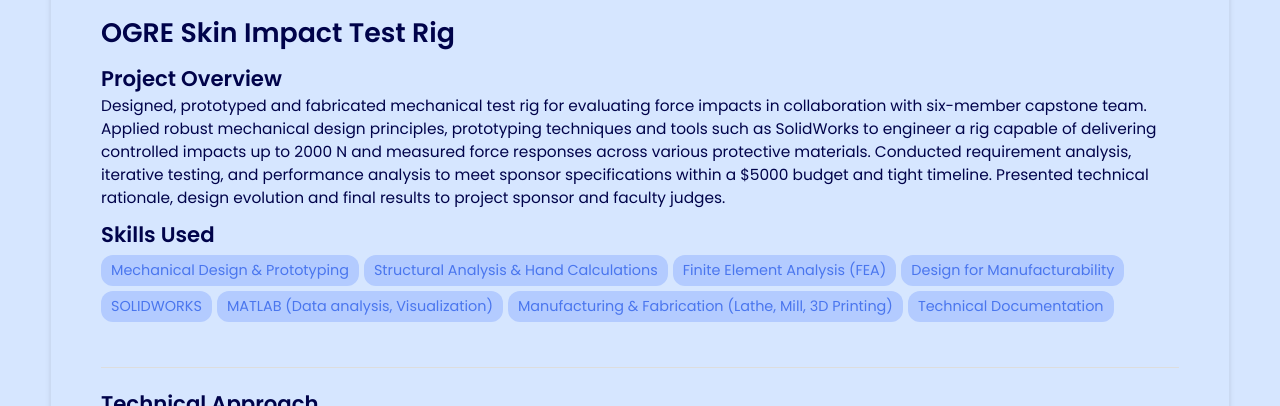
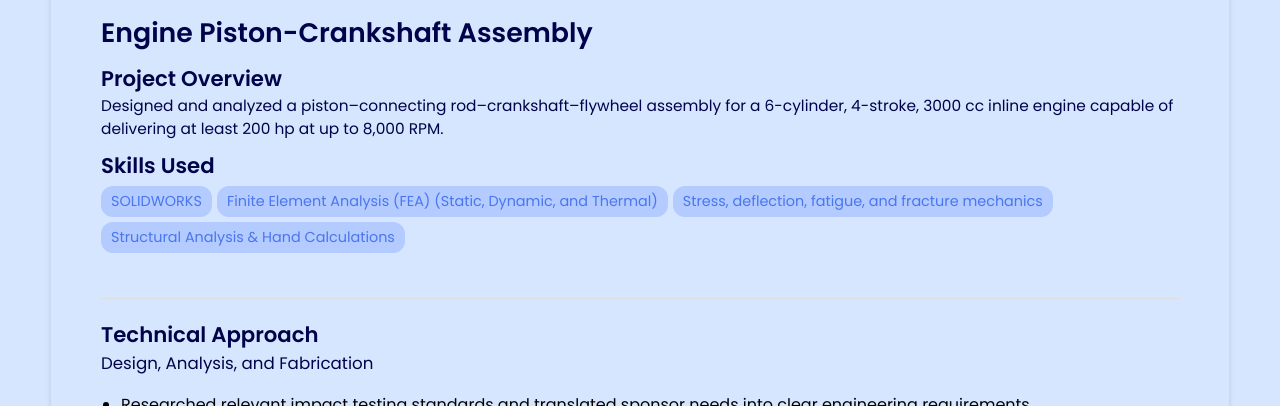
Before and after one commit to magasterdoda/magasterdoda.github.io, a Jekyll site: the page built from _projects/engine-assembly/index.md, in a window 1280 px wide and 900 px high, cut to the strip 494-900 px from the top of the window. Built offline with Jekyll 4.4.1, drawn with Linux system fonts in a browser that asks for light colours.

Commit message:
Update project details for engine assembly

```diff
--- a/_projects/engine-assembly/index.md
+++ b/_projects/engine-assembly/index.md
@@ -1,21 +1,14 @@
 ---
 layout: post
-title: OGRE Skin Impact Test Rig
-description:  Designed, prototyped and fabricated mechanical test rig for evaluating force impacts in collaboration with
-    six-member capstone team. Applied robust mechanical design principles, prototyping techniques and tools such as SolidWorks
-    to engineer a rig capable of delivering controlled impacts up to 2000 N and measured force responses across various protective
-    materials. Conducted requirement analysis, iterative testing, and performance analysis to meet sponsor specifications within
-    a $5000 budget and tight timeline. Presented technical rationale, design evolution and final results to project sponsor and
-    faculty judges.
+title: Engine Piston-Crankshaft Assembly
+description:  Designed and analyzed a piston–connecting rod–crankshaft–flywheel assembly for
+    a 6-cylinder, 4-stroke, 3000 cc inline engine capable of delivering at least 200 hp at up to 8,000 RPM.
+
 skills:
-  - Mechanical Design & Prototyping
+  - SOLIDWORKS
+  - Finite Element Analysis (FEA) (Static, Dynamic, and Thermal)
+  - Stress, deflection, fatigue, and fracture mechanics
   - Structural Analysis & Hand Calculations
-  - Finite Element Analysis (FEA)
-  - Design for Manufacturability
-  - SOLIDWORKS
-  - MATLAB (Data analysis, Visualization)
-  - Manufacturing & Fabrication (Lathe, Mill, 3D Printing)
-  - Technical Documentation
 
 main-image: /ogre-skin.png
 ---
```
